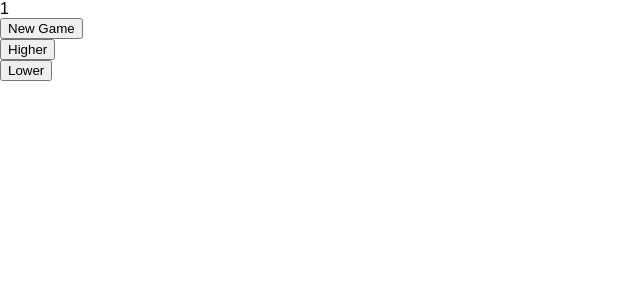
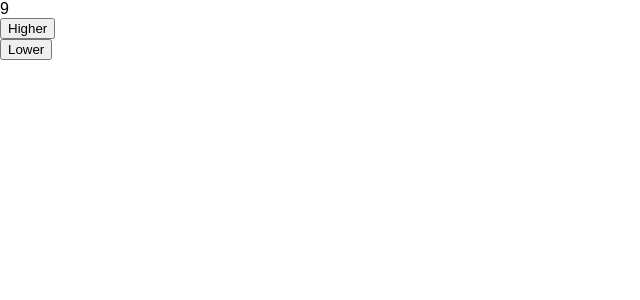
Before and after one commit to thinkful-c11/Thomas-Paton-React-App, a React (Create React App) app: page / in a window 1280 px wide. Both pictures are taken after a click on the button "New Game". Shown: the top 300 px of the page, without its empty margins (0-640 px from the left). Built offline with nearby package versions, Linux system fonts and the light colour scheme.

Commit message:
added ButtonControls comp and conditional rendering

```diff
--- a/src/components/App.js
+++ b/src/components/App.js
@@ -1,5 +1,6 @@
 import React from 'react';
 import Output from './Output';
+import ButtonControls from './ButtonControls';
 import './App.css';
 
 
@@ -7,7 +8,7 @@ export default class App extends React.Component {
   constructor(props) {
     super(props);
     this.state = {
-      numbers: [],
+      cardsArray: [],
       guesses: []
     };
   }
@@ -29,23 +30,22 @@ export default class App extends React.Component {
 
   newGame(cardsArray) {
     for(let i = cardsArray.length; i; i--){
-        let j = Math.floor(Math.random() * i);
-        [cardsArray[i-1], cardsArray[j]] = [cardsArray[j], cardsArray[i-1]];
+      let j = Math.floor(Math.random() * i);
+      [cardsArray[i-1], cardsArray[j]] = [cardsArray[j], cardsArray[i-1]];
     }
     this.setState({
-        numbers: cardsArray,
-        guesses: []
-    })
+      cardsArray: cardsArray,
+      guesses: []
+    });
   }
 
   render() {
-    const testArray =[1, 2, 3, 4, 5, 6, 7, 8, 9, 10]
     const stateGuess = this.state.guesses;
     const gameResult = function() {
       if (stateGuess.length === 0) {
         return '';
       } else if (stateGuess[stateGuess.length-1] === false) {
-          return 'Game Over!'
+        return 'Game Over!';
       }
       else if (stateGuess[stateGuess.length - 1] === true && stateGuess.length >= 6) {
         return 'You Won!';
@@ -56,11 +56,14 @@ export default class App extends React.Component {
     const gamePosition = stateGuess.length;
     return (
       <div className='app'>
-        {/* <button onClick={() => console.log('clicked')}>Start Game!</button> */}
-        <Output value={this.state.numbers.slice(0, gamePosition+1)} />
-        <button onClick={() => console.log(this.newGame(testArray))}>New Game</button>
-        <button onClick={() => this.compareNumbers('higher', this.state.numbers[gamePosition], this.state.numbers[gamePosition + 1])}>Higher</button>
-        <button onClick={() => this.compareNumbers('lower', this.state.numbers[gamePosition], this.state.numbers[gamePosition + 1])}>Lower</button>
+        <Output value={this.state.cardsArray.slice(0, gamePosition+1)} />
+        <ButtonControls
+          stateCards={this.state.cardsArray}
+          newGame={(cardsArray) => this.newGame(cardsArray)}
+          compareNumbers={(guess, currentNum, nextNum) => this.compareNumbers(guess, currentNum, nextNum)}
+          gamePosition={gamePosition}
+          gameResult={gameResult()}
+        />
         <Output value={[gameResult()]} />
       </div>
     );
--- /dev/null
+++ b/src/components/ButtonControls.js
@@ -0,0 +1,22 @@
+import React from 'react';
+
+export default function ButtonControls(props) {
+  const testArray =[1, 2, 3, 4, 5, 6, 7, 8, 9, 10];
+  if (props.stateCards.length === 0) {
+    return (
+      <button onClick={() => props.newGame(testArray)}>New Game</button>
+    );
+  } else if (props.gameResult === 'Game Over!') {
+    return (
+      <button onClick={() => props.newGame(testArray)}>New Game</button>
+    );
+  }
+  else {
+    return (
+      <div>
+        <button onClick={() => props.compareNumbers('higher', props.stateCards[props.gamePosition], props.stateCards[props.gamePosition + 1])}>Higher</button>
+        <button onClick={() => props.compareNumbers('lower', props.stateCards[props.gamePosition], props.stateCards[props.gamePosition + 1])}>Lower</button>
+      </div>
+    );
+  }
+}
```
